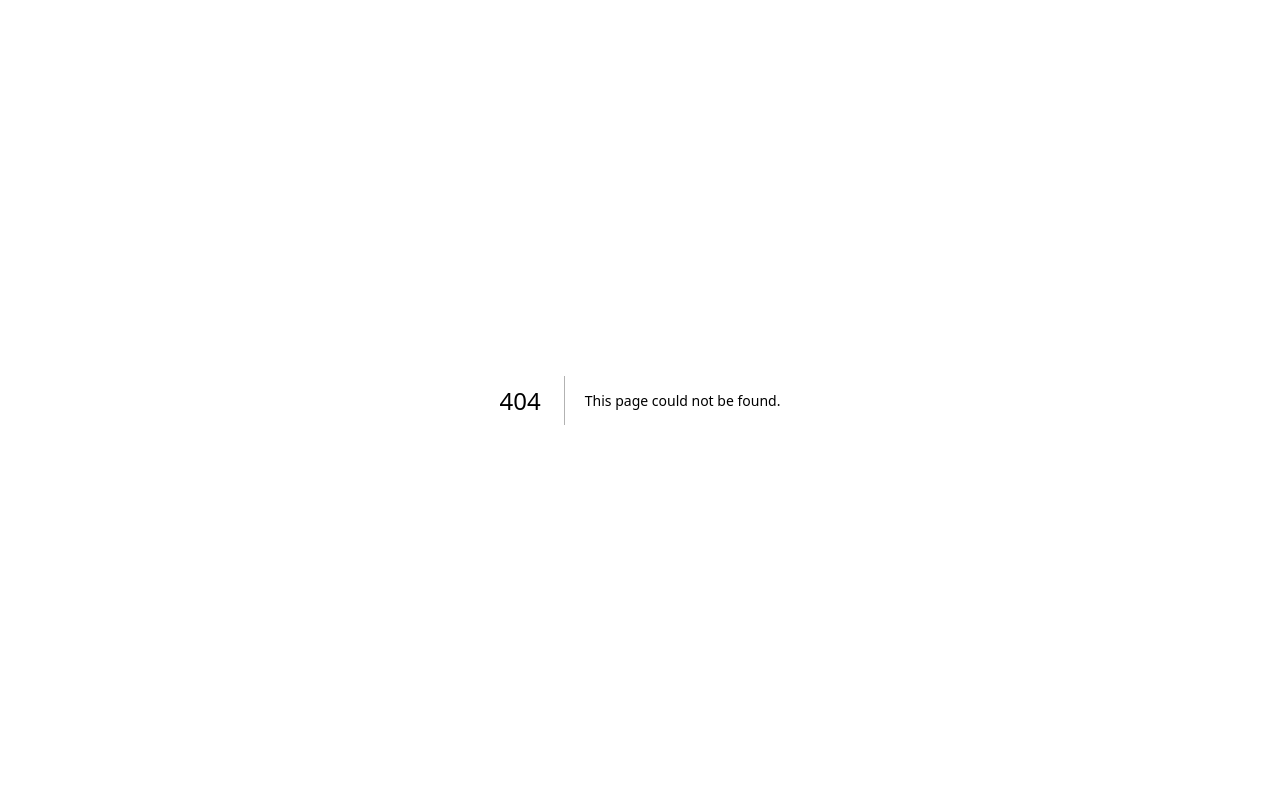
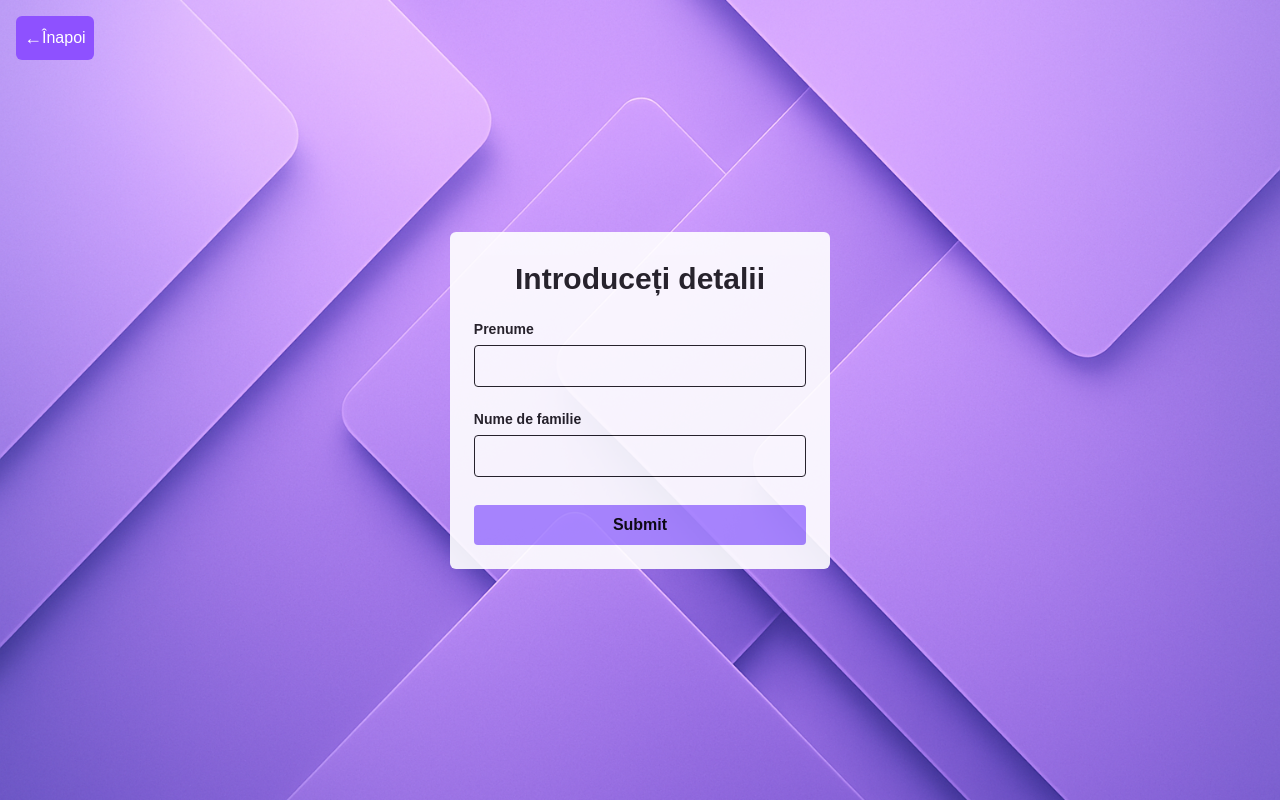
Before and after one commit to AndreeCristina/Frontend, a Next.js app: page /profil in a window 1280 px wide. Before the commit this address had no page. Built offline with nearby package versions, Linux system fonts and the light colour scheme; no server answers.

Commit message:
add page for detalii profil

```diff
--- a/src/app/home/page.tsx
+++ b/src/app/home/page.tsx
@@ -39,6 +39,13 @@ export default function Page() {
             >
               DECONECTEAZĂ-TE
             </Link>
+
+            <Link
+              href="/profil"
+              className="font-extrabold text-white text-xs sm:text-sm bg-violet-500 hover:bg-violet-800 rounded-full px-3 py-2"
+            >
+              DETALII PROFIL
+            </Link>
           </nav>
         </header>
 
--- /dev/null
+++ b/src/app/profil/page.tsx
@@ -0,0 +1,124 @@
+"use client";
+
+import { useState } from "react";
+import { useRouter } from "next/navigation";
+
+import Link from "next/link";
+import { API } from "../../../lib/lib";
+
+export default function AdaugareRetetaPage() {
+  const router = useRouter();
+
+  const [prenume, setPrenume] = useState("");
+  const [numeFamilie, setNumeFamilie] = useState("");
+
+  const [msg, setMsg] = useState<string | null>(null);
+  const [loading, setLoading] = useState(false);
+
+  async function onSubmit(e: React.FormEvent) {
+    e.preventDefault(); //nu da refresh la formular
+    setMsg(null); //sterge toate mesajele de dinainte
+
+    if (!prenume.trim() || !numeFamilie.trim()) {
+      setMsg("Completați toate câmpurile.");
+      return;
+    }
+
+    try {
+      setLoading(true);
+
+      const formData = new FormData();
+      formData.append("titlu", prenume);
+      formData.append("descriere", numeFamilie);
+
+      const token = localStorage.getItem("token");
+      if (!token) {
+        alert("Nu ești autentificat.");
+        return;
+      }
+
+      const res = await fetch(`${API}/user/detalii`, {
+        method: "POST",
+        headers: {
+          "Content-Type": "application/json",
+          Authorization: `Bearer ${token}`,
+        },
+        body: JSON.stringify({
+          prenume,
+          numeFamilie,
+        }),
+      });
+
+      if (res.ok) {
+        setMsg("Ai introdus detaliile cu succes.");
+        setPrenume("");
+        setNumeFamilie("");
+        setTimeout(() => router.push("/home"), 1500);
+        return;
+      }
+
+      const data = await res.json();
+
+      if (!res.ok) {
+        setMsg(data.message);
+        return;
+      }
+
+      setMsg("A apărut o eroare.");
+    } catch {
+      setMsg("Nu mă pot conecta la server.");
+    } finally {
+      setLoading(false);
+    }
+  }
+
+  return (
+    <main
+      className="min-h-screen flex items-center justify-center p-4 bg-cover bg-center"
+      style={{ backgroundImage: "url('/backgroundGet.png')" }}
+    >
+      <Link
+        href="/home"
+        className="absolute top-4 left-4 flex items-center text-white bg-violet-500 hover:bg-violet-800 p-2 rounded-md"
+      >
+        <span className="text-lg">←</span> Înapoi
+      </Link>
+
+      <form
+        onSubmit={onSubmit}
+        className="bg-white/100 p-6 rounded-md opacity-90 space-y-5"
+      >
+        <h1 className="text-[30px] font-bold text-center mb-4">
+          Introduceți detalii
+        </h1>
+
+        <div>
+          <label className="text-sm font-bold">Prenume</label>
+          <input
+            value={prenume}
+            onChange={(e) => setPrenume(e.target.value)}
+            className="w-full border rounded p-2 mt-1"
+          />
+        </div>
+
+        <div>
+          <label className="text-sm font-bold">Nume de familie</label>
+          <input
+            value={numeFamilie}
+            onChange={(e) => setNumeFamilie(e.target.value)}
+            className="w-full border rounded p-2 mt-1"
+          />
+        </div>
+        <button
+          type="submit"
+          disabled={loading}
+          className="w-full font-bold bg-violet-400 hover:bg-violet-700 text-black p-2 rounded  disabled:opacity-50 mt-2"
+        >
+          {loading ? "Se trimite..." : "Submit"}
+        </button>
+
+        {msg && <p className="text-center text-sm text-zinc-700">{msg}</p>}
+      </form>
+    </main>
+  );
+}
```
Also changed, not shown: public/backgroundProfil.png (added).
